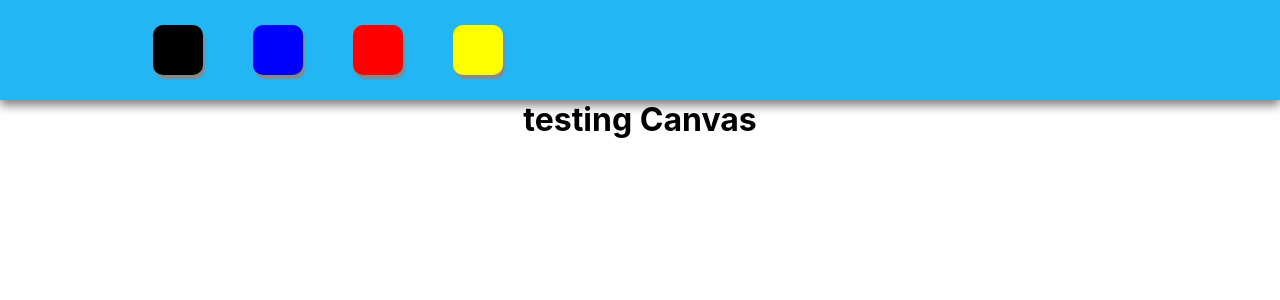
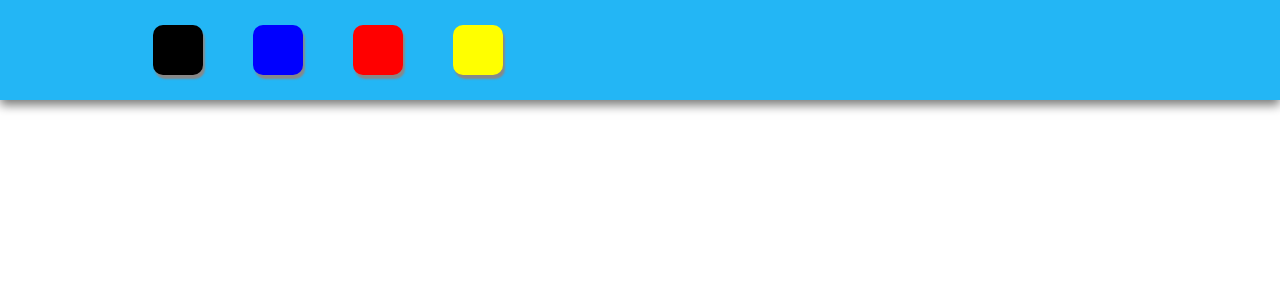
Before and after one commit to grimeswong/P_FSD_Test, a React (Create React App) app: page / in a window 1280 px wide. Shown: the top 300 px of the page. Built offline with nearby package versions, Linux system fonts and the light colour scheme.

Commit message:
Define basic styling for Canvas component

```diff
--- a/src/components/Canvas.js
+++ b/src/components/Canvas.js
@@ -8,11 +8,16 @@ class Canvas extends Component {
 
   constructor(props) {
     super(props);
+    this.state = {
+      colour: "#000000"
+    }
   }
 
   render() {
     return(
-      <h1>testing Canvas</h1>
+      <div className="container-canvas">
+
+      </div>
     )
 
   }
--- a/src/styles/canvas.scss
+++ b/src/styles/canvas.scss
@@ -0,0 +1,4 @@
+.container-canvas {
+  width: 100%;
+  height: 85vh;
+}
```
